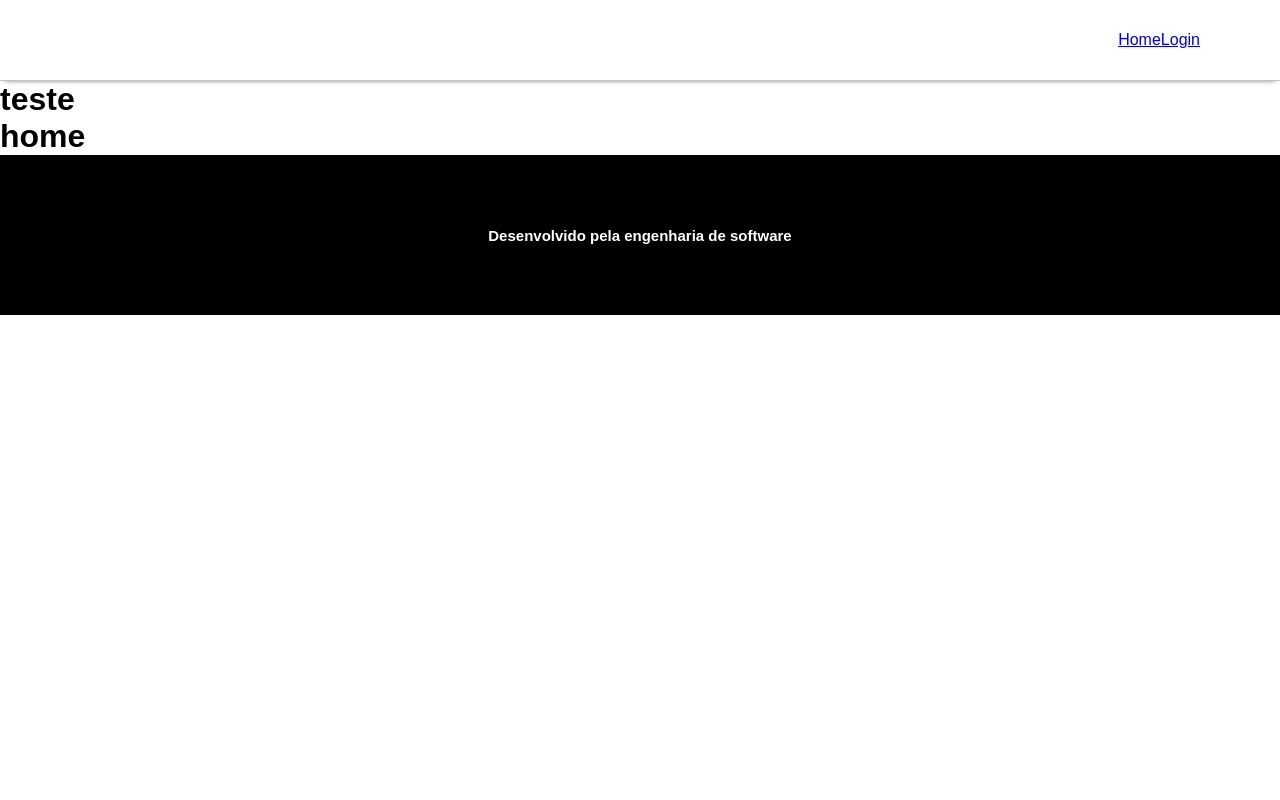
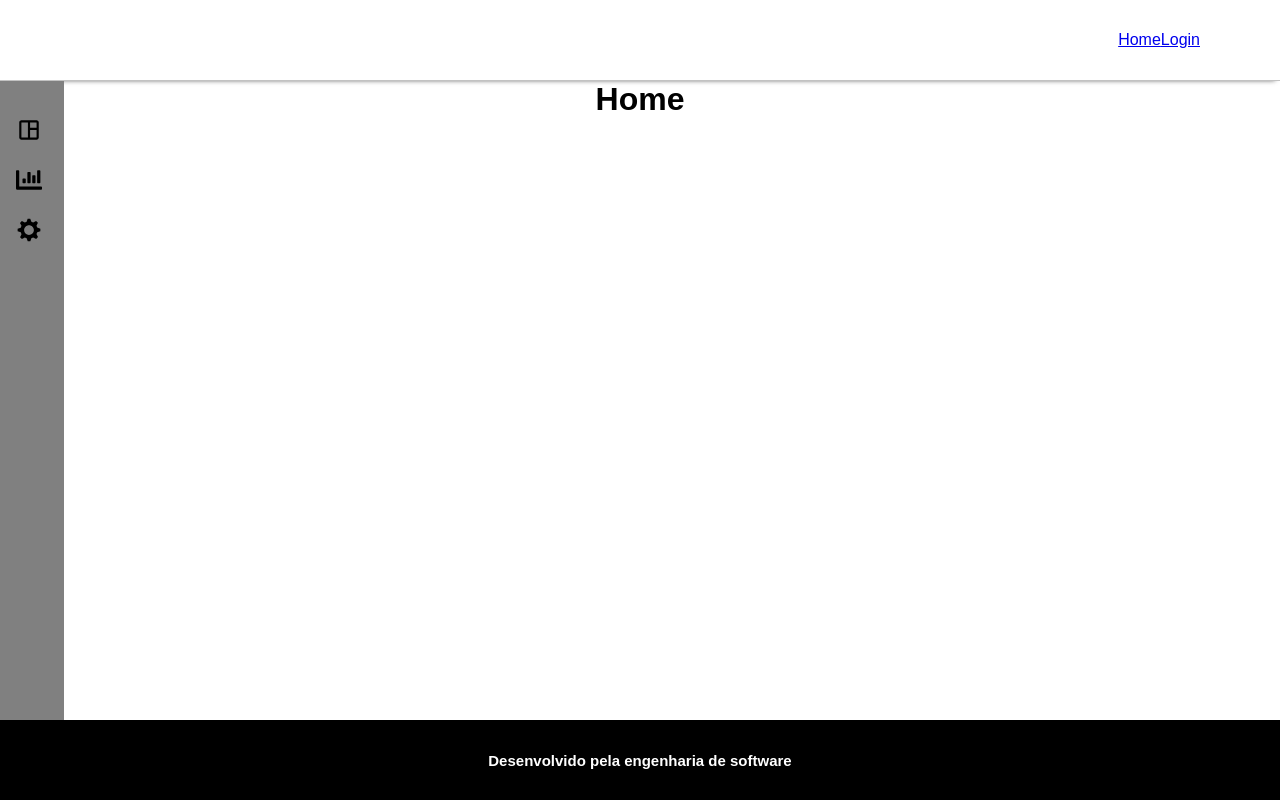
Before and after one commit to JhayneK/Projeto-Financas, a React (Vite) app: page / in a window 1280 px wide. Built offline with nearby package versions, Linux system fonts and the light colour scheme.

Commit message:
fix: layout do footer agora sempre na parte de baixo da tela e barra lateral na lateral esquesda da tela com seus icones e backgorund color seguindo o modelo do figma

```diff
--- a/package.json
+++ b/package.json
@@ -12,6 +12,7 @@
   "dependencies": {
     "react": "^18.2.0",
     "react-dom": "^18.2.0",
+    "react-icons": "^4.10.1",
     "react-router-dom": "^6.15.0"
   },
   "devDependencies": {
--- a/src/App.css
+++ b/src/App.css
@@ -20,10 +20,12 @@
 
 .footer {
     width: 100%;
-    height: 10rem;
+    height: 5rem;
     background-color: black;
     display: flex;
     justify-content: center;
+    bottom: 0px;
+    position: absolute;
 }
 
 .footer-content {
@@ -32,4 +34,5 @@
     color: white;
     align-items: center;
     font-size: 10px;
+
 }
--- a/src/components/Barralateral.jsx
+++ /dev/null
@@ -1,5 +0,0 @@
-export default function Barralateral() {
-    return(
-        <h1>teste</h1>
-    )
-}
--- /dev/null
+++ b/src/components/Barralateral/Barralateral.jsx
@@ -0,0 +1,17 @@
+import React from "react";
+import { FaChartBar } from "react-icons/fa";
+import { MdOutlineSpaceDashboard } from "react-icons/md";
+import { GoGear } from "react-icons/go";
+import "./style.css";
+
+export default function Barralateral() {
+  return (
+    <div className="barraLateralContainer">
+      <div className="posicaoIcones">
+        <MdOutlineSpaceDashboard size={26} style={{marginTop: 4}}/>
+        <FaChartBar size={26} style={{marginTop: 20}}/>
+        <GoGear size={26} style={{marginTop: 20}}/>
+      </div>
+    </div>
+  );
+}
--- /dev/null
+++ b/src/components/Barralateral/style.css
@@ -0,0 +1,16 @@
+.barraLateralContainer {
+  display: flex;
+  flex-direction: column;
+  align-items: start;
+  background-color: grey;
+  width: max-content;
+  height: 80vh;
+  position: absolute;
+}
+
+.posicaoIcones {
+  margin: 1rem;
+  width: 2rem;
+  height: 2rem;
+  margin-top: 2rem;
+}
--- a/src/pages/Home.jsx
+++ /dev/null
@@ -1,5 +0,0 @@
-export default function Home() {
-    return(
-        <h1>home</h1>
-    )
-}
--- /dev/null
+++ b/src/pages/Home/Home.jsx
@@ -0,0 +1,9 @@
+import "./style.css";
+
+export default function Home() {
+  return (
+    <div className="container">
+      <h1>Home</h1>
+    </div>
+  );
+}
--- /dev/null
+++ b/src/pages/Home/style.css
@@ -0,0 +1,7 @@
+
+.container {
+  flex: 1;
+  display: flex;
+  justify-content: center;
+  align-items: center;
+}
```
Also changed, not shown: src/routes/RoutesApp.jsx (+4 -4 lines), 1 other file (tests, documents, lock files or other folders).
